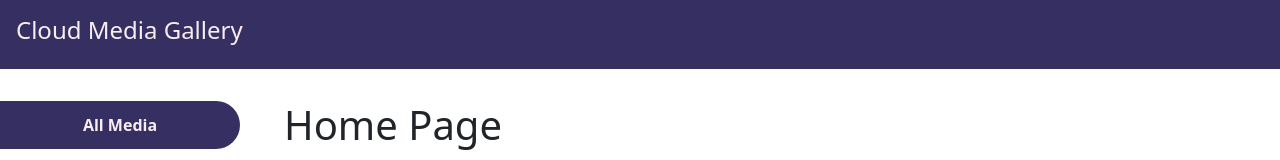
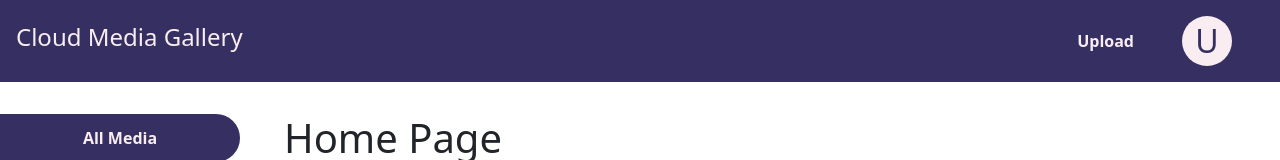
Before and after one commit to awanish-singh/cloud-media-gallery, a React (Create React App) app in the folder front-end/cloud_media_gallery/: page / in a window 1280 px wide. Shown: the top 160 px of the page. Built offline with nearby package versions, Linux system fonts and the light colour scheme.

Commit message:
worked on header

```diff
--- a/front-end/cloud_media_gallery/src/components/layout/MainHeader.js
+++ b/front-end/cloud_media_gallery/src/components/layout/MainHeader.js
@@ -10,6 +10,16 @@ const MainHeader = (props) => {
       }
     >
       <h1>Cloud Media Gallery</h1>
+      <div className={classes.actions}>
+        <div className={classes.upload}>
+          <p>Upload</p>
+        </div>
+        <div className={classes.user}>
+          <div>
+            <p>U</p>
+          </div>
+        </div>
+      </div>
     </header>
   );
 };
--- a/front-end/cloud_media_gallery/src/components/layout/MainHeader.module.css
+++ b/front-end/cloud_media_gallery/src/components/layout/MainHeader.module.css
@@ -1,6 +1,10 @@
 .header {
   padding: 1rem;
   background-color: var(--primaryColor);
+  display: flex;
+  flex-direction: row;
+  justify-content: space-between;
+  align-items: center;
   position: absolute;
   top: 0;
   left: 0;
@@ -16,3 +20,54 @@
   color: var(--primaryBackgroundColor);
   position: relative;
 }
+
+.actions {
+  margin-right: 2rem;
+  display: flex;
+  flex-direction: row;
+  align-items: center;
+  justify-content: space-around;
+}
+
+.user {
+  margin-left: 2rem;
+  cursor: pointer;
+  border-radius: 50%;
+}
+
+.user:hover {
+  box-shadow: 0px 0px 10px 5px var(--secondaryColor);
+}
+
+.user div {
+  height: 50px;
+  width: 50px;
+  border-radius: 50%;
+  background-color: var(--primaryBackgroundColor);
+  text-align: center;
+  padding: 18%;
+}
+
+.user div p {
+  margin: 0;
+  color: var(--primaryColor);
+  /* height: 100%;
+  width: 100%; */
+  /* text-align: center; */
+  line-height: 100%;
+  font-size: 32px;
+  font-weight: 500;
+}
+.upload {
+  cursor: pointer;
+  padding: 8px 16px 8px 16px;
+  border-radius: 10px;
+}
+.upload:hover {
+  background-color: var(--secondaryColor);
+}
+.upload p {
+  color: var(--primaryBackgroundColor);
+  font-weight: bold;
+  margin: 0;
+}
```
Also changed, not shown: front-end/cloud_media_gallery/src/components/layout/UserModal.js (added, +7 -0 lines), front-end/cloud_media_gallery/src/components/layout/UserModal.module.css (added).
